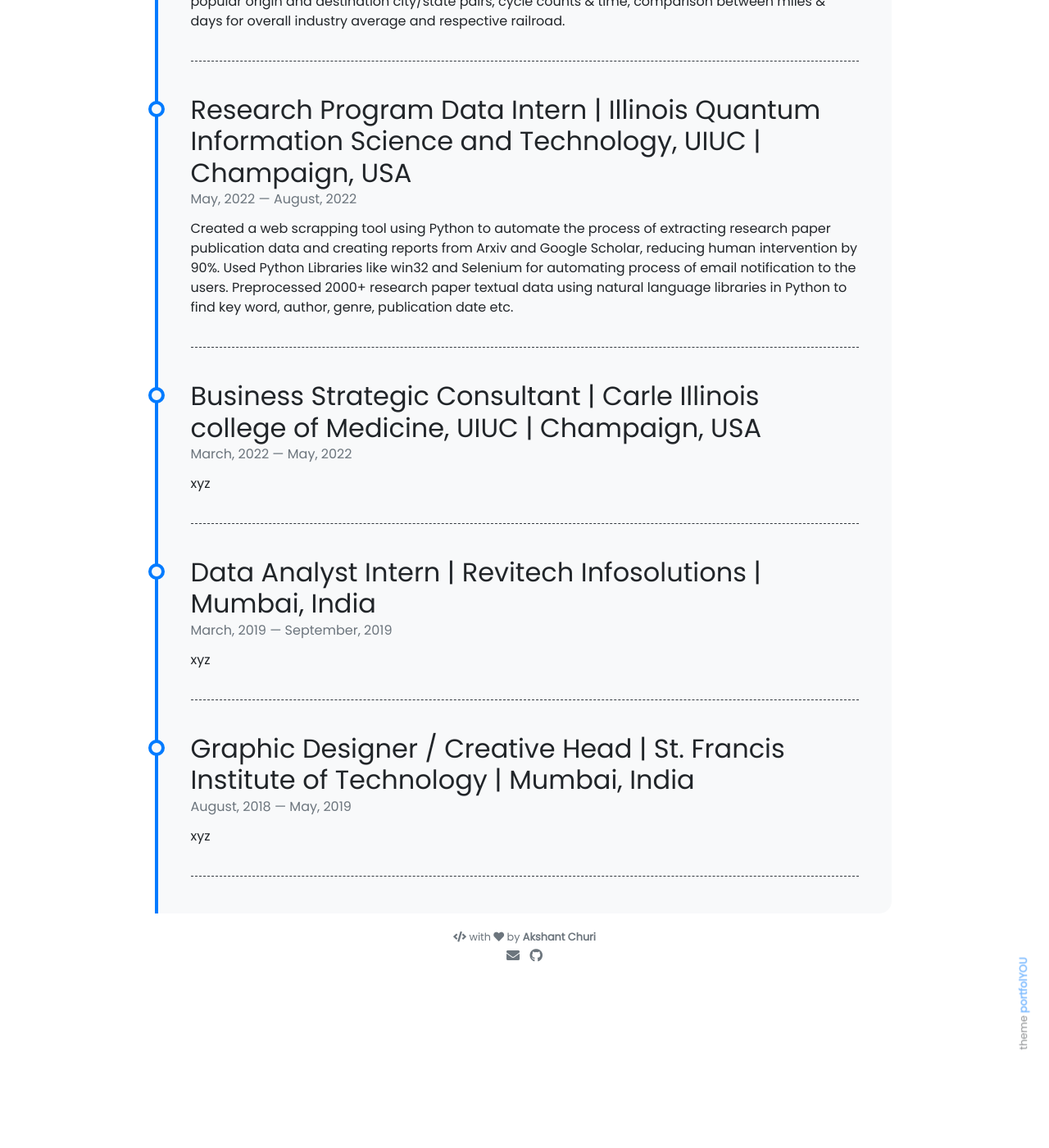
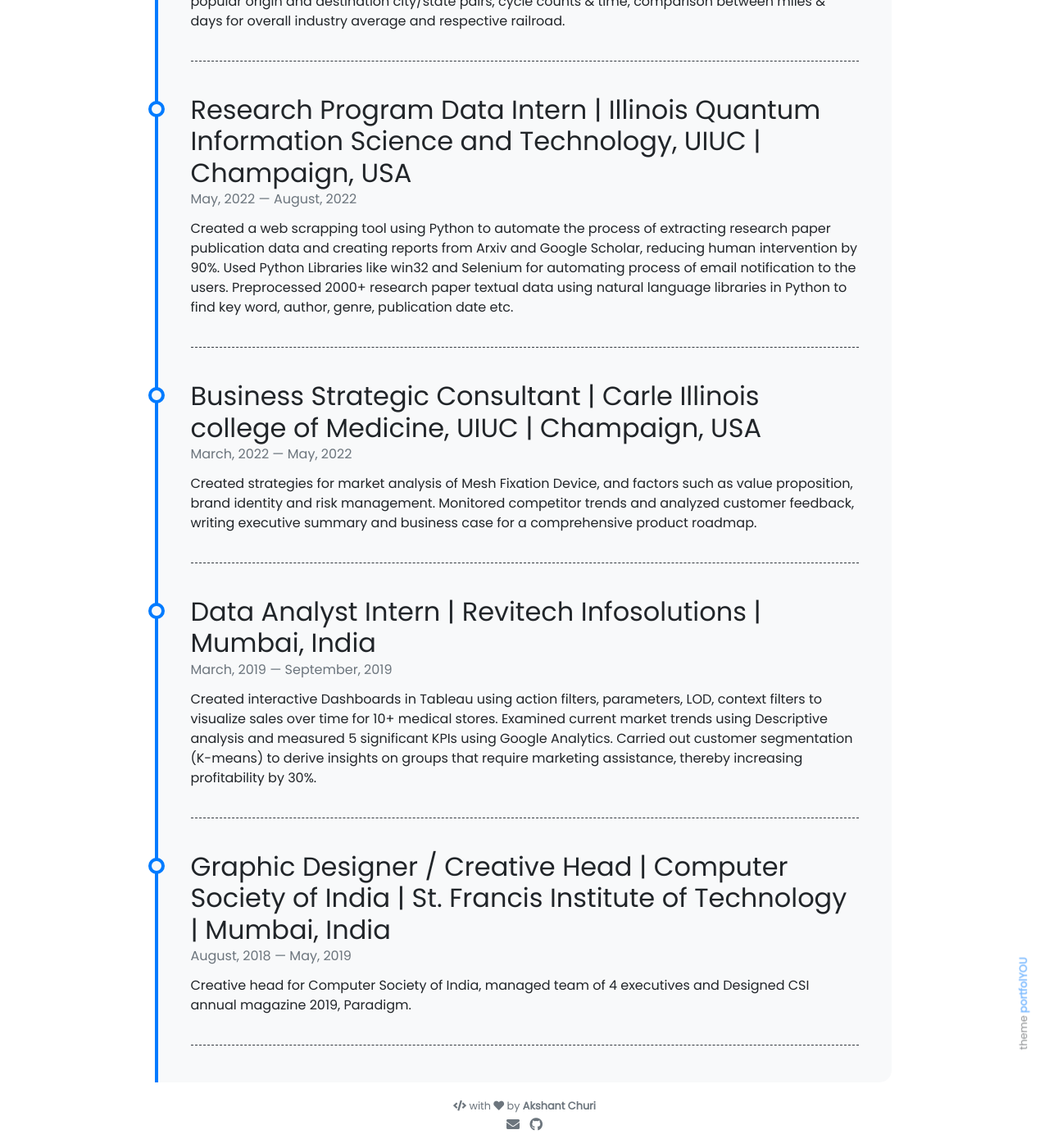
Before and after one commit to akshant10/akshant10.github.io, a Jekyll site: the page built from pages/about.md, in a window 1280 px wide and 1400 px high, scrolled down 1058 px. Shown: the whole window at 82% size. Built offline with Jekyll 4.4.1, drawn with Linux system fonts in a browser that asks for light colours; nearby versions of some CDN libraries.

Commit message:
Update timeline.yml

```diff
--- a/_data/timeline.yml
+++ b/_data/timeline.yml
@@ -11,14 +11,14 @@
 - title: Business Strategic Consultant | Carle Illinois college of Medicine, UIUC | Champaign, USA
   from: March, 2022
   to: May, 2022
-  description: xyz
+  description: Created strategies for market analysis of Mesh Fixation Device, and factors such as value proposition, brand identity and risk management. Monitored competitor trends and analyzed customer feedback, writing executive summary and business case for a comprehensive product roadmap.
 
 - title: Data Analyst Intern | Revitech Infosolutions | Mumbai, India
   from: March, 2019
   to: September, 2019
-  description: xyz
+  description: Created interactive Dashboards in Tableau using action filters, parameters, LOD, context filters to visualize sales over time for 10+ medical stores. Examined current market trends using Descriptive analysis and measured 5 significant KPIs using Google Analytics. Carried out customer segmentation (K-means) to derive insights on groups that require marketing assistance, thereby increasing profitability by 30%.
 
-- title: Graphic Designer / Creative Head | St. Francis Institute of Technology | Mumbai, India
+- title: Graphic Designer / Creative Head | Computer Society of India | St. Francis Institute of Technology | Mumbai, India
   from: August, 2018
   to: May, 2019
-  description: xyz
+  description: Creative head for Computer Society of India, managed team of 4 executives and Designed CSI annual magazine 2019, Paradigm.
```
